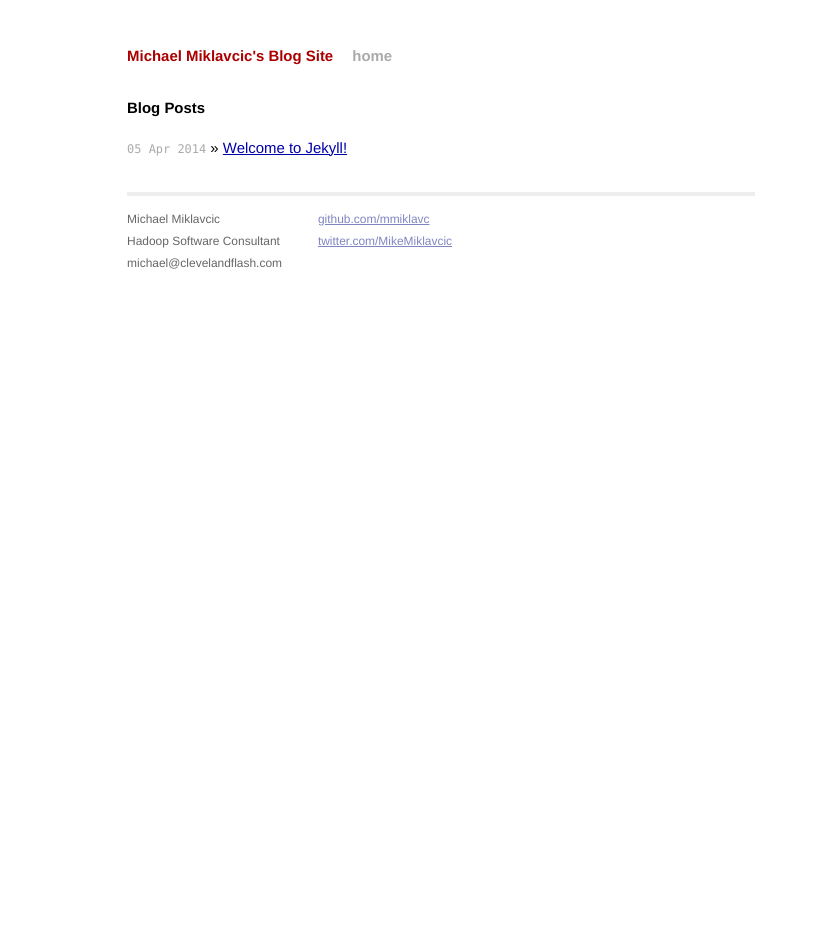
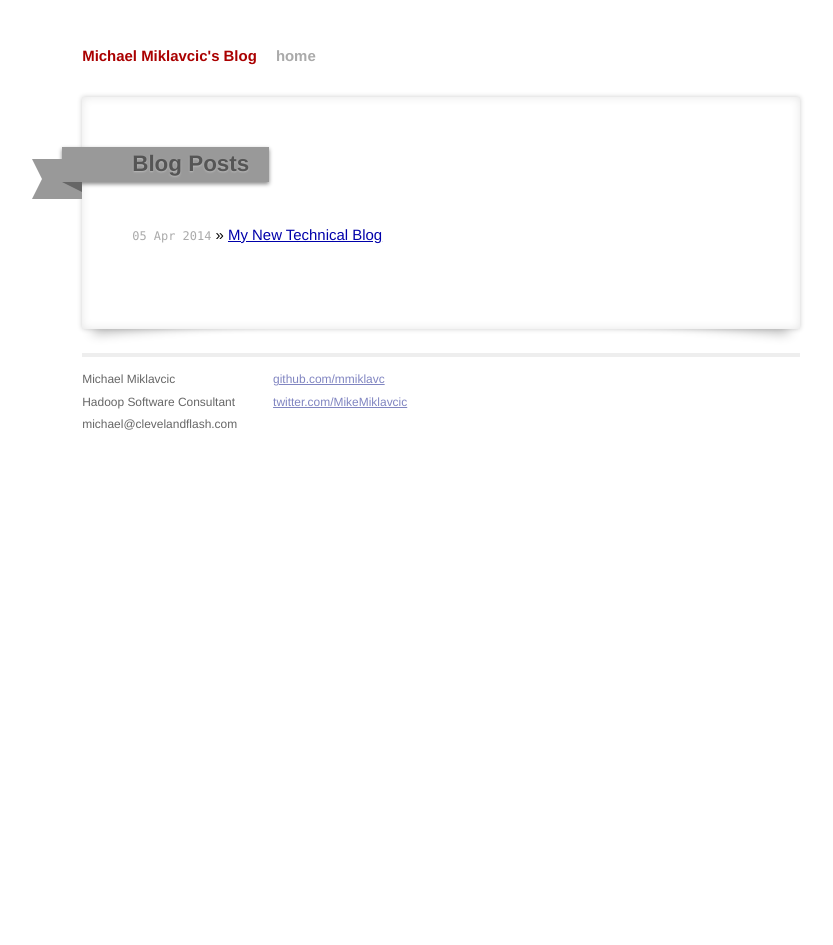
Before and after one commit to mmiklavc/mmiklavc.github.io, a Jekyll site: the page built from index.html, in a window 1280 px wide. Shown: the whole page, without its empty margins (199-1032 px from the left). Built offline with Jekyll 4.4.1, drawn with Linux system fonts in a browser that asks for light colours; Markdown is read by kramdown in place of the engine named in the settings.

Commit message:
update site style

```diff
--- a/_config.yml
+++ b/_config.yml
@@ -1,3 +1,3 @@
-name: Michael Miklavcic's Blog Site
+name: Michael Miklavcic's Blog
 markdown: redcarpet
 pygments: true
--- a/_posts/2014-04-05-welcome-to-jekyll.markdown
+++ b/_drafts/2014-04-06-pigunit-on-hadoop2.markdown
@@ -1,7 +1,7 @@
 ---
 layout: post
-title:  "Welcome to Jekyll!"
-date:   2014-04-05 17:21:26
+title:  "Getting PigUnit Running With Hadoop 2"
+date:   2014-04-06 16:10:00
 categories: jekyll update
 ---
 
--- a/_layouts/default.html
+++ b/_layouts/default.html
@@ -11,6 +11,7 @@
 
         <!-- Custom CSS -->
         <link rel="stylesheet" href="/css/main.css">
+        <link rel="stylesheet" href="/css/mycustom.css">
 
     </head>
     <body>
@@ -21,7 +22,9 @@
             <a class="extra" href="/">home</a>
           </div>
 
+          <div id="main">
           {{ content }}
+          </div>
 
           <div class="footer">
             <div class="contact">
--- a/css/main.css
+++ b/css/main.css
@@ -58,7 +58,7 @@ a:visited { color: #a0a; }
 .site {
   font-size: 115%;
   text-align: justify;
-  width: 42em;
+  width: 48em;
   margin: 3em auto 2em;
   line-height: 1.5em;
 }
--- /dev/null
+++ b/css/mycustom.css
@@ -0,0 +1,78 @@
+#main {
+    position: relative;
+    padding: 50px;
+    margin: 0 auto;
+    background-color: #fff;
+    -webkit-box-shadow: 0 0 4px rgba(0, 0, 0, 0.2), inset 0 0 10px rgba(0, 0, 0, 0.1);
+    -moz-box-shadow: 0 0 4px rgba(0, 0, 0, 0.2), inset 0 0 10px rgba(0, 0, 0, 0.1);
+    box-shadow: 0 0 5px rgba(0, 0, 0, 0.2), inset 0 0 10px rgba(0, 0, 0, 0.1);
+}
+
+#main:before, #main:after {
+    position: absolute;
+    width: 40%;
+    height: 10px;
+    content: ' ';
+    left: 12px;
+    bottom: 14px;
+    background: transparent;
+    -webkit-transform: skew(-5deg) rotate(-5deg);
+    -moz-transform: skew(-5deg) rotate(-5deg);
+    -ms-transform: skew(-5deg) rotate(-5deg);
+    -o-transform: skew(-5deg) rotate(-5deg);
+    transform: skew(-5deg) rotate(-5deg);
+    -webkit-box-shadow: 0 6px 12px rgba(0, 0, 0, 0.3);
+    -moz-box-shadow: 0 6px 12px rgba(0, 0, 0, 0.3);
+    box-shadow: 0 6px 12px rgba(0, 0, 0, 0.3);
+    z-index: -1;
+}
+
+#main:after {
+    left: auto;
+    right: 12px;
+    -webkit-transform: skew(5deg) rotate(5deg);
+    -moz-transform: skew(5deg) rotate(5deg);
+    -ms-transform: skew(5deg) rotate(5deg);
+    -o-transform: skew(5deg) rotate(5deg);
+    transform: skew(5deg) rotate(5deg);
+}
+
+h2 {
+    position: relative;
+    display: inline-block;
+    top: -30px;
+    font-size: 1.5em;
+    font-weight: bold;
+    padding: 6px 20px 6px 70px;
+    margin: 30px 10px 10px -70px;
+    color: #555;
+    background-color: #999;
+    text-shadow: 0px 1px 2px #bbb;
+    -webkit-box-shadow: 0px 2px 4px #888;
+    -moz-box-shadow: 0px 2px 4px #888;
+    box-shadow: 0px 2px 4px #888;
+}
+
+h2:after {
+    content: ' ';
+    position: absolute;
+    width: 0;
+    height: 0;
+    left: 0px;
+    top: 100%;
+    border-width: 5px 10px;
+    border-style: solid;
+    border-color: #666 #666 transparent transparent;
+}
+
+h2:before {
+    content: ' ';
+    position: absolute;
+    width: 30px;
+    height: 0;
+    left: -30px;
+    top: 12px;
+    border-width: 20px 10px;
+    border-style: solid;
+    border-color: #999 #999 #999 transparent;
+}
--- a/index.html
+++ b/index.html
@@ -4,7 +4,7 @@
 ---
 
 <div id="home">
-  <h1>Blog Posts</h1>
+  <h2>Blog Posts</h2>
   <ul class="posts">
     {% for post in site.posts %}
       <li><span>{{ post.date | date_to_string }}</span> &raquo; <a href="{{ post.url }}">{{ post.title }}</a></li>
```
Also changed, not shown: _posts/2014-04-05-new-blog.markdown (added, +10 -0 lines).
